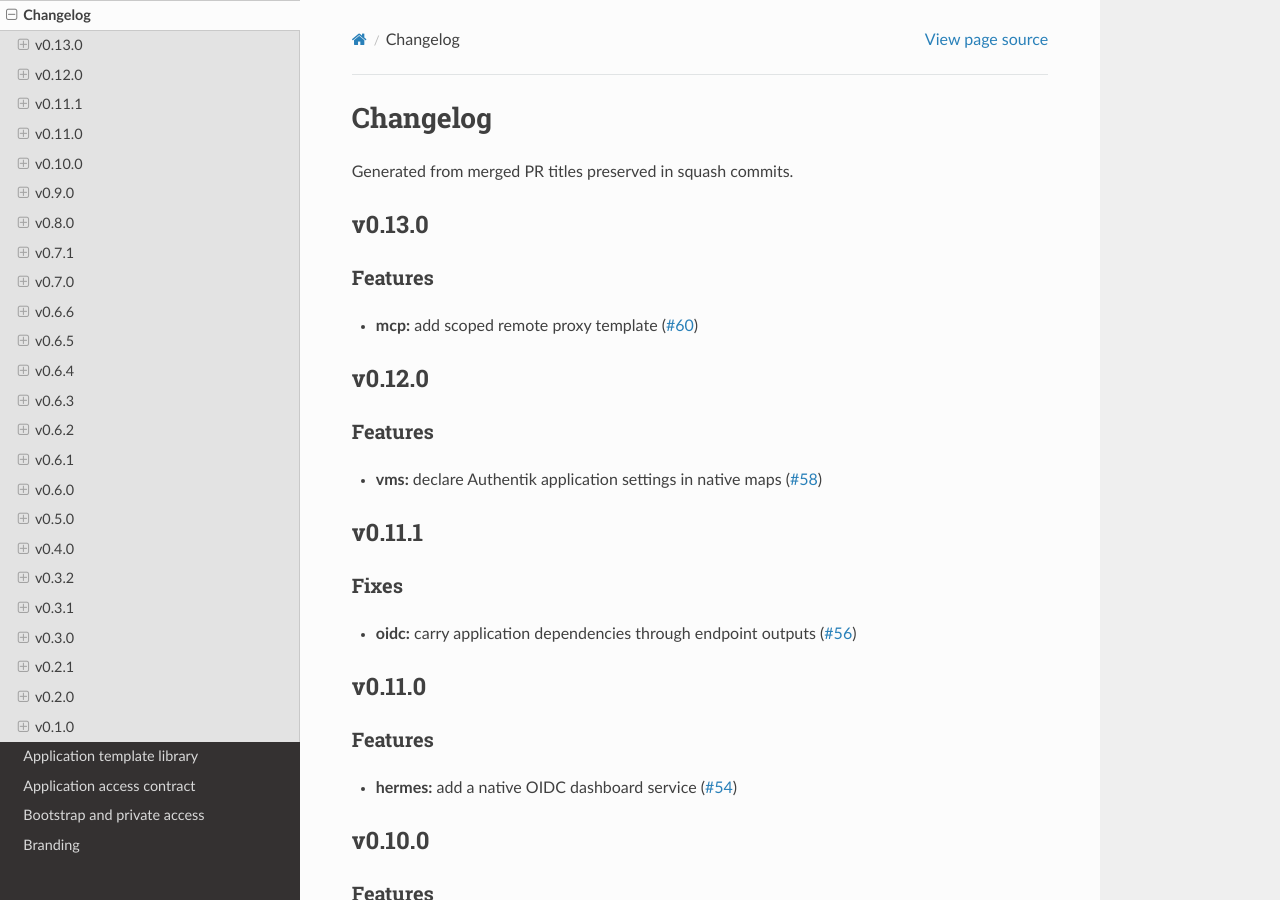
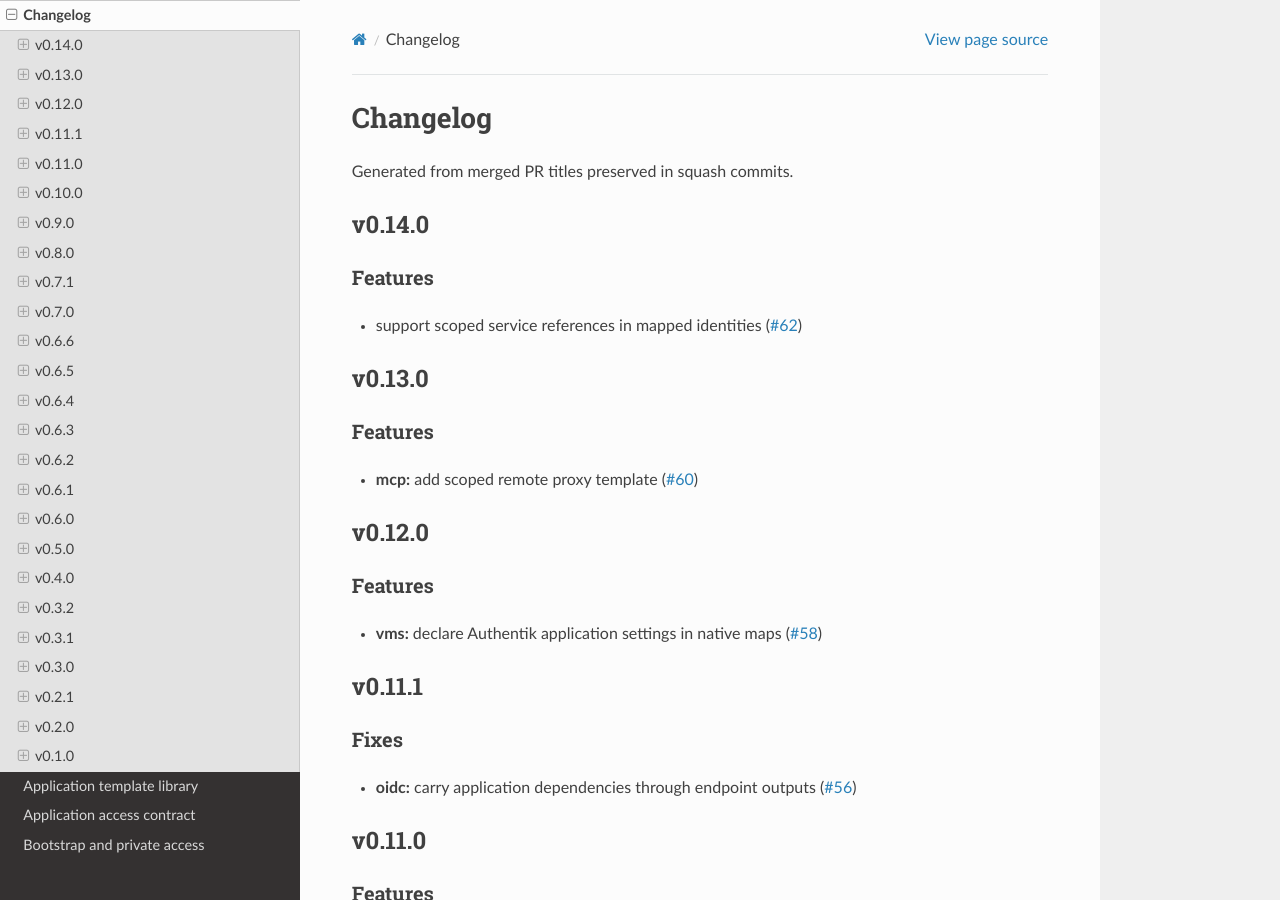
Before and after one commit to CafofoLabs/milkyway, a Sphinx documentation site: the page built from docs/CHANGELOG.md, in a window 1280 px wide and 900 px high. Built offline with Sphinx 7.4.7 and the Read the Docs theme 3.1.0, drawn with Linux system fonts in a browser that asks for light colours; the version number could not be read and is left out.

Commit message:
chore(release): v0.14.0 (#63)

```diff
--- a/docs/CHANGELOG.md
+++ b/docs/CHANGELOG.md
@@ -2,6 +2,10 @@
 
 Generated from merged PR titles preserved in squash commits.
 
+## v0.14.0
+
+### Features
+- support scoped service references in mapped identities ([#62](https://github.com/CafofoLabs/milkyway/pull/62))
 ## v0.13.0
 
 ### Features
```
Also changed, not shown: 1 other file.
